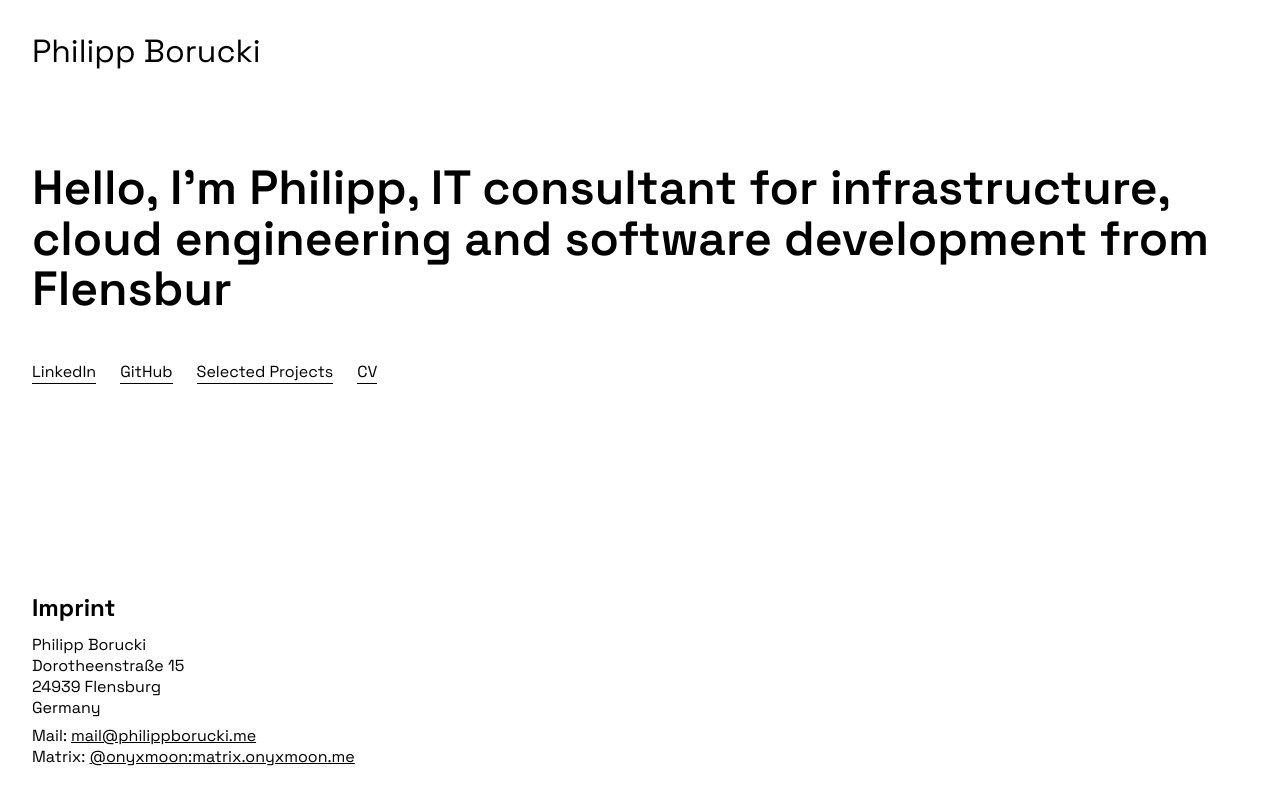
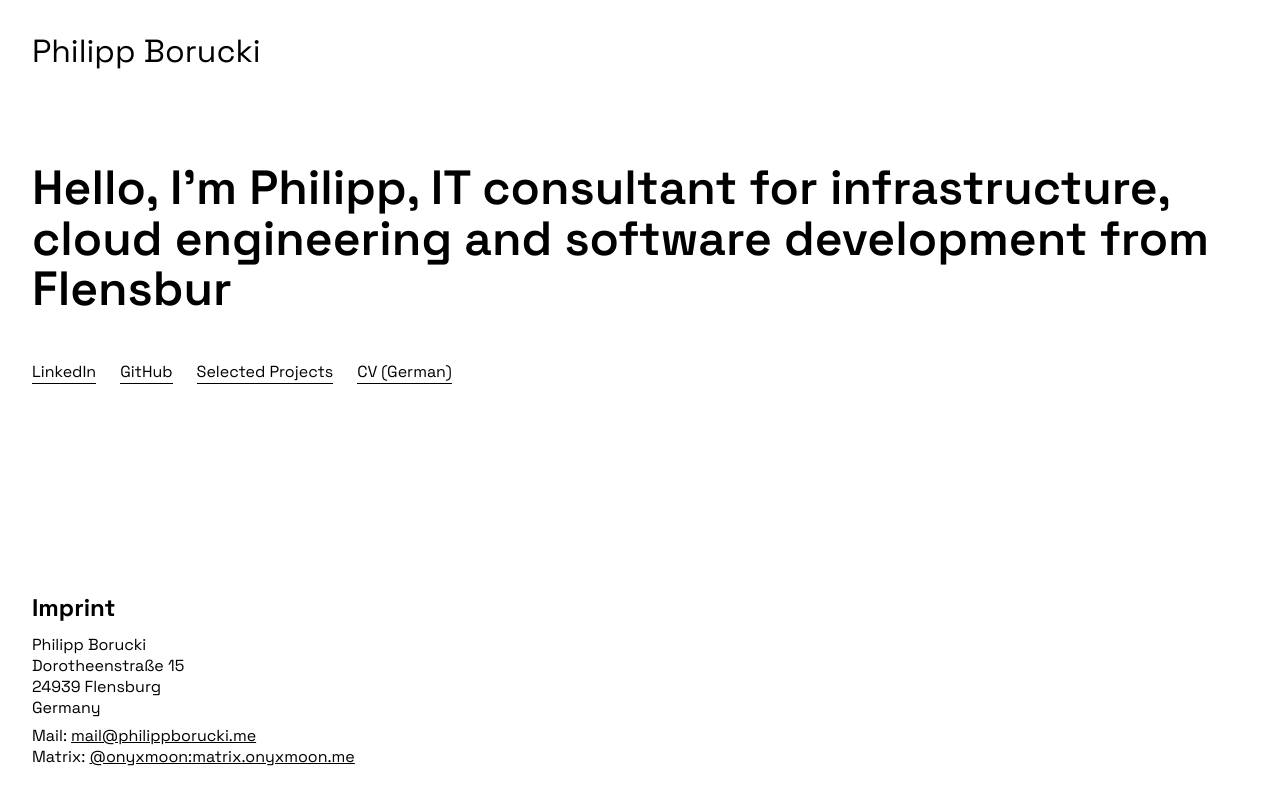
Before and after one commit to Onyxmoon/website, a plain HTML site: page index.html in a window 1280 px wide. Drawn offline with Linux system fonts and the light colour scheme.

Commit message:
fix: add language hint for cv

```diff
--- a/index.html
+++ b/index.html
@@ -18,7 +18,7 @@
         <a href="https://www.linkedin.com/in/philippborucki/" target="_blank" rel="noopener">LinkedIn</a>
         <a href="https://github.com/Onyxmoon" target="_blank" rel="noopener">GitHub</a>
         <a href="projects.html">Selected Projects</a>
-        <a href="/cv.pdf" target="_blank">CV</a>
+        <a href="/cv.pdf" target="_blank">CV (German)</a>
     </nav>
 </main>
 <footer class="imprint">
```
Also changed, not shown: projects.html (+1 -1 lines).
